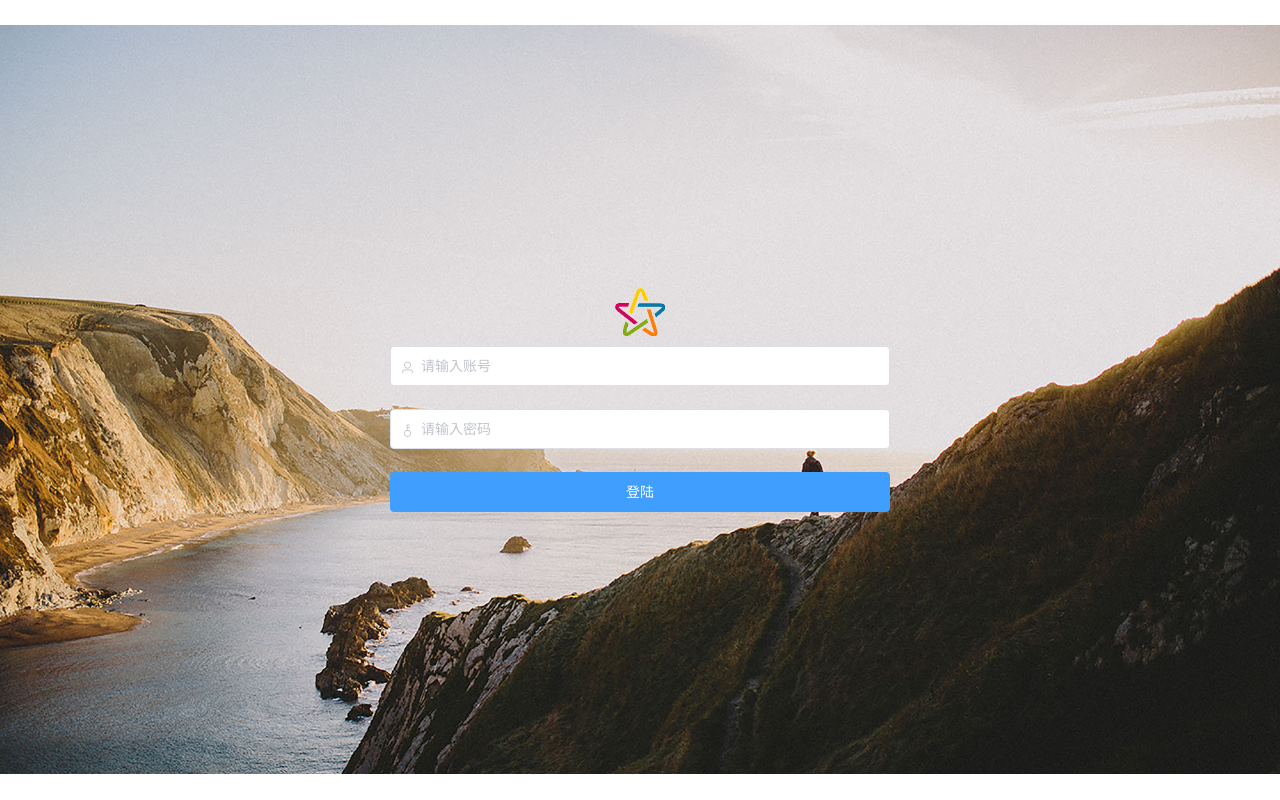
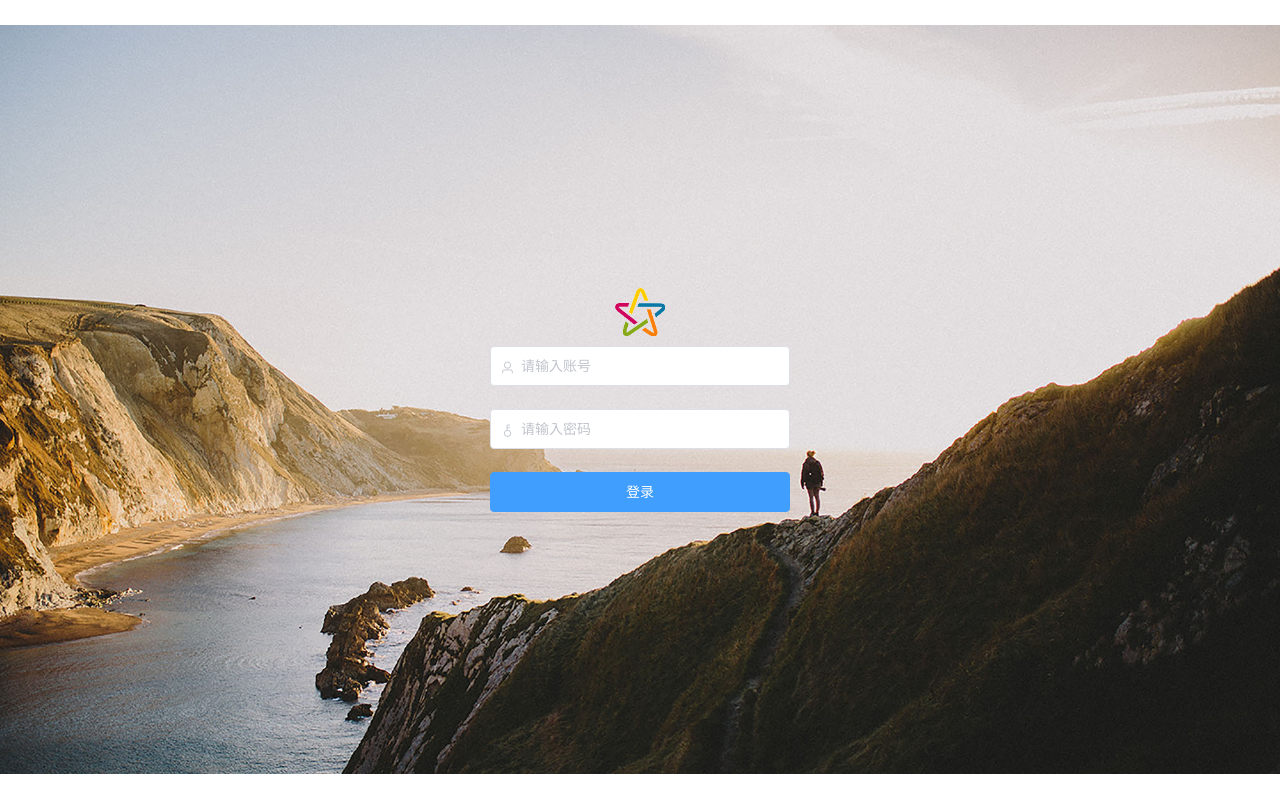
Before and after one commit to sugermy/vue_mya, a Vue app: page /#/ in a window 1280 px wide. Before the commit this address led to /#/. Built offline with nearby package versions, Linux system fonts and the light colour scheme.

Commit message:
2020/2/6 commit

```diff
--- a/src/views/login/index.vue
+++ b/src/views/login/index.vue
@@ -10,7 +10,7 @@
           v-model="subForm.password" show-password></el-input>
       </el-form-item>
       <div class="foot-btn">
-        <el-button type="primary" style="width:100%" @click="submitForm('ruleForm')">登陆</el-button>
+        <el-button type="primary" style="width:100%" @click="submitForm('ruleForm')">登录</el-button>
       </div>
     </el-form>
   </div>
@@ -93,7 +93,7 @@ export default {
     margin-bottom: 10px;
   }
   .sub-form {
-    width: 500px;
+    width: 300px;
     .foot-btn {
       text-align: center;
     }
--- a/src/views/main/children/User.vue
+++ b/src/views/main/children/User.vue
@@ -40,7 +40,10 @@
       </el-table-column>
       <el-table-column prop="is_enabled" label="是否启用" width="120">
         <template slot-scope="scope">
-          <span>{{scope.row.is_enabled?'启用':'禁用'}}</span>
+          <!-- <span>{{scope.row.is_enabled?'启用':'禁用'}}</span> -->
+          <el-switch v-model="scope.row.is_enabled" active-color="#13ce66" inactive-color="#ff4949"
+            @change="changeSwich(scope.row)">
+          </el-switch>
         </template>
       </el-table-column>
       <el-table-column label="操作" width="120">
@@ -124,7 +127,14 @@ export default {
       multipleSelection: [],
       showEdit: false,
       rules: {
-        account: [{ required: true, message: "请输入帐号", trigger: "blur" }],
+        account: [
+          { required: true, message: "请输入帐号", trigger: "blur" },
+          {
+            pattern: /^[a-zA-Z][a-zA-Z0-9_]*$/,
+            message: "帐号格式不正确",
+            trigger: "blur"
+          }
+        ],
         pwd: [{ required: true, message: "请输入密码", trigger: "blur" }],
         pwd_old: [{ required: true, message: "请输入原密码", trigger: "blur" }],
         pwd_new: [{ required: true, message: "请输入新密码", trigger: "blur" }],
@@ -202,12 +212,41 @@ export default {
         }
       });
     },
+    // 更改单行状态
+    changeSwich(row) {
+      this.$ajax
+        .patch("/api/user/", {
+          update_type: row.is_enabled ? 1 : 2,
+          id_list: row.id
+        })
+        .then(res => {
+          if (res.rsp_code === 200) {
+            this.$message({ type: "success", message: res.rsp_msg });
+          } else {
+            this.$message({ type: "error", message: res.rsp_msg });
+          }
+        });
+    },
     // 删除
     delAction() {
       if (this.multipleSelection.length < 1) {
         this.$message({ type: "warning", message: "请选择需要操作的数据" });
       } else {
         console.log(this.multipleSelection);
+        let ids = this.multipleSelection
+          .map(el => {
+            return el.id;
+          })
+          .join("|");
+        this.$ajax
+          .patch("/api/user/", { update_type: 3, id_list: ids })
+          .then(res => {
+            if (res.rsp_code === 200) {
+              this.$message({ type: "success", message: res.rsp_msg });
+            } else {
+              this.$message({ type: "error", message: res.rsp_msg });
+            }
+          });
       }
     },
     // 修改密码--弹窗
@@ -321,6 +360,7 @@ export default {
 }
 .el-table {
   height: calc(100% - 160px);
+  overflow-y: auto;
 }
 .el-pagination {
   margin-top: 10px;
--- a/src/views/main/index.vue
+++ b/src/views/main/index.vue
@@ -2,8 +2,11 @@
   <div>
     <el-container>
       <el-header class="herder">
-        <img src="../../assets/logo.png" class="logo">
-        <el-button type="text" @click="logout">退出登陆</el-button>
+        <div>
+          <img src="../../assets/logo.png" class="logo">
+          <i>贺米粒值得您信任的品牌</i>
+        </div>
+        <el-button type="text" @click="logout">退出登录</el-button>
       </el-header>
       <el-container class="main">
         <el-aside width="180px">
```
